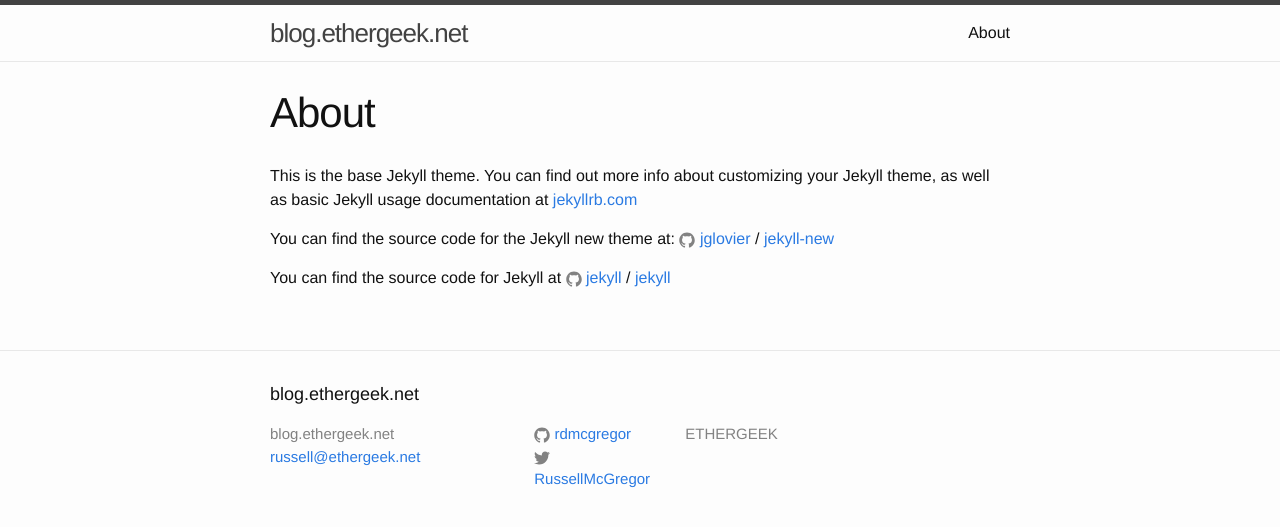
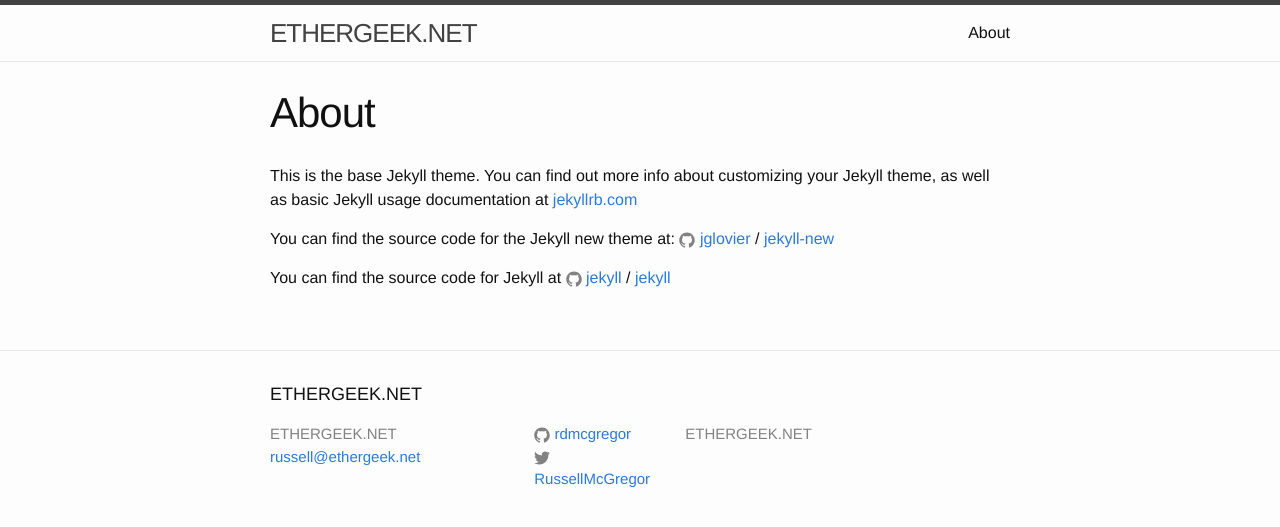
Before and after one commit to rdmcgregor/rdmcgregor.github.io, a Jekyll site: the page built from about.md, in a window 1280 px wide. Shown: the top 527 px of the page. Built offline with Jekyll 4.4.1, drawn with Linux system fonts in a browser that asks for light colours.

Commit message:
tweak config

```diff
--- a/_config.yml
+++ b/_config.yml
@@ -6,12 +6,12 @@
 # 'jekyll serve'. If you change this file, please restart the server process.
 
 # Site settings
-title: blog.ethergeek.net
+title: ETHERGEEK.NET
 email: russell@ethergeek.net
 description: > # this means to ignore newlines until "baseurl:"
-  ETHERGEEK
+  ETHERGEEK.NET
 baseurl: "" # the subpath of your site, e.g. /blog
-url: "https://blog.ethergeek.net" # the base hostname & protocol for your site
+url: "http://blog.ethergeek.net" # the base hostname & protocol for your site
 twitter_username: RussellMcGregor
 github_username:  rdmcgregor
 
```
